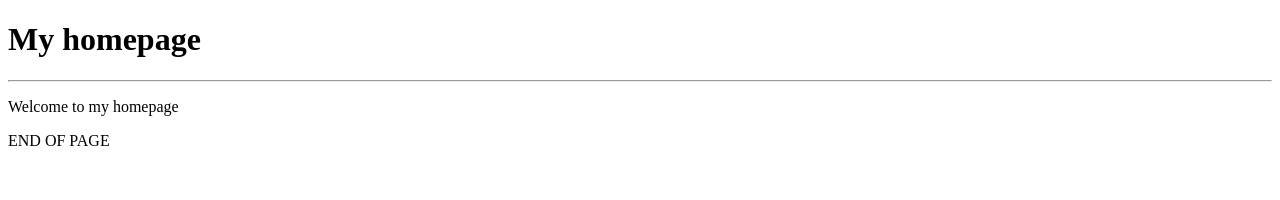
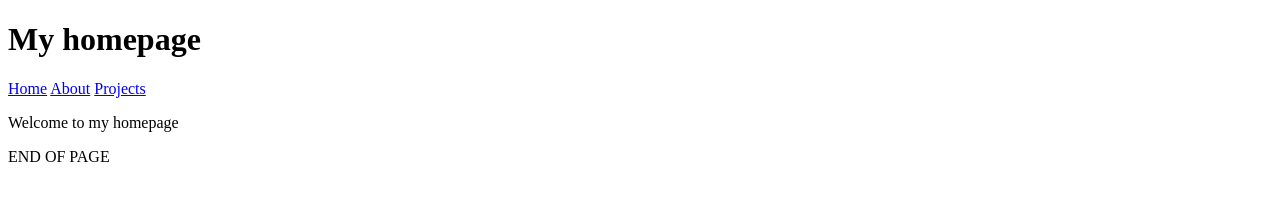
Before and after one commit to AlexBaam/AlexBaam.github.io, a plain HTML site: page index.html in a window 1280 px wide. Drawn offline with Linux system fonts and the light colour scheme.

Commit message:
Modifying the header

```diff
--- a/index.html
+++ b/index.html
@@ -7,7 +7,11 @@
 <body>
     <header>
         <h1>My homepage</h1>
-        <hr>
+        <nav>
+            <a href="index.html">Home</a>
+            <a href="about.html">About</a>
+            <a href="projects.html">Projects</a>
+        </nav>
     </header>
 
 <main>
```
